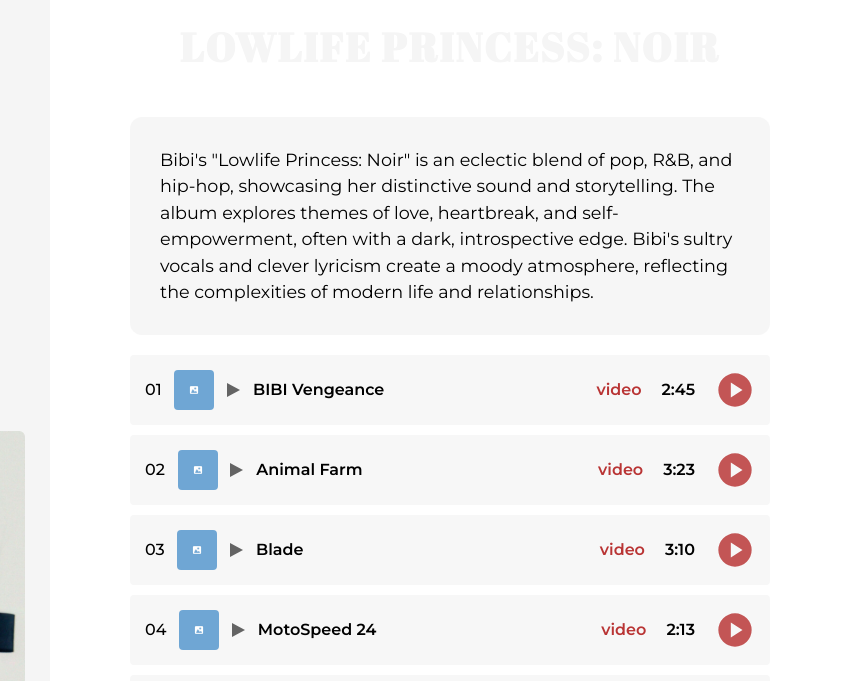
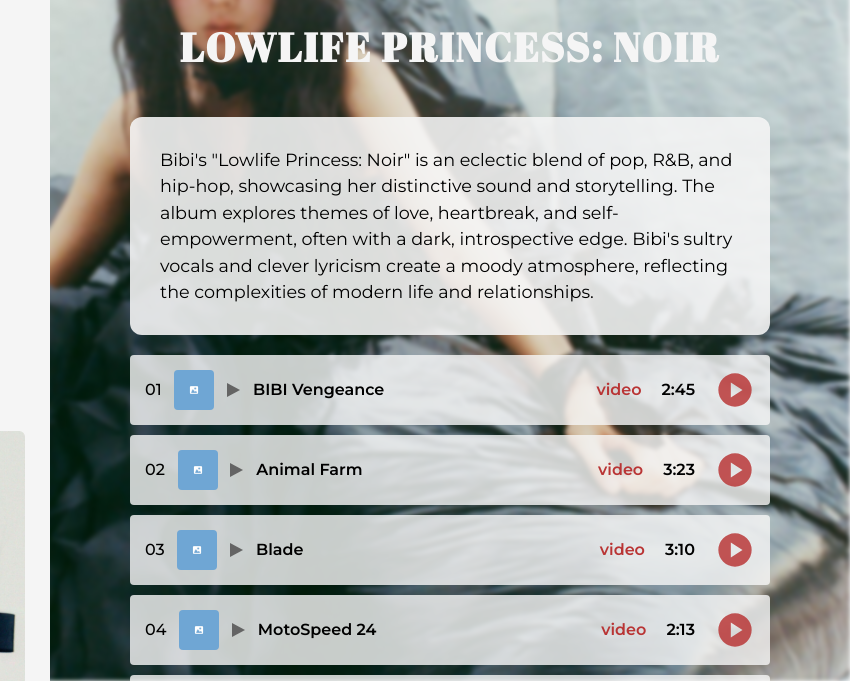
Before and after one commit to reyfacundo/P5, a plain HTML site: page tabs/albums/lowlife.html in a window 1280 px wide. Shown: the part 119-800 px from the top of the page, 430-1280 px from the left. Drawn offline with Linux system fonts and the light colour scheme; the site is published under a folder, as on GitHub Pages, so addresses that start at the root find nothing.

Commit message:
fixed paths

```diff
--- a/styles/albums/kazino.css
+++ b/styles/albums/kazino.css
@@ -116,7 +116,7 @@ a {
 
 .bg {
     filter: blur(2px);
-    background-image: url(/assets//bibi-2.png);
+    background-image: url(../../assets//bibi-2.png);
     background-size: cover;
     background-position: center;
     position: absolute;
--- a/styles/albums/life.css
+++ b/styles/albums/life.css
@@ -116,7 +116,7 @@ a {
 
 .bg {
     filter: blur(2px);
-    background-image: url(/assets/25-cover.jpg);
+    background-image: url(../../assets/25-cover.jpg);
     background-size: cover;
     background-position: center;
     position: absolute;
--- a/styles/albums/lowlife.css
+++ b/styles/albums/lowlife.css
@@ -116,7 +116,7 @@ a {
 
 .bg {
     filter: blur(2px);
-    background-image: url(/assets/llp-cover.png);
+    background-image: url(../../assets/llp-cover.png);
     background-size: cover;
     background-position: center;
     position: absolute;
--- a/tabs/albums/lowlife.html
+++ b/tabs/albums/lowlife.html
@@ -4,7 +4,7 @@
 <head>
     <meta charset="UTF-8">
     <meta name="viewport" content="width=device-width, initial-scale=1.0">
-    <title>Add Album</title>
+    <title>LOWLIFE PRINCESS</title>
     <link rel="preconnect" href="https://fonts.gstatic.com" crossorigin>
     <link href="https://fonts.googleapis.com/css2?family=Montserrat:ital,wght@0,100..900;1,100..900&display=swap"
         rel="stylesheet">
```
Also changed, not shown: index.html (+1 -1 lines), tabs/albums/kazino.html (+1 -1 lines), tabs/albums/life.html (+1 -1 lines), tabs/login.html (+1 -1 lines), tabs/signUp.html (+1 -1 lines), tabs/tourDates.html (+1 -1 lines).
